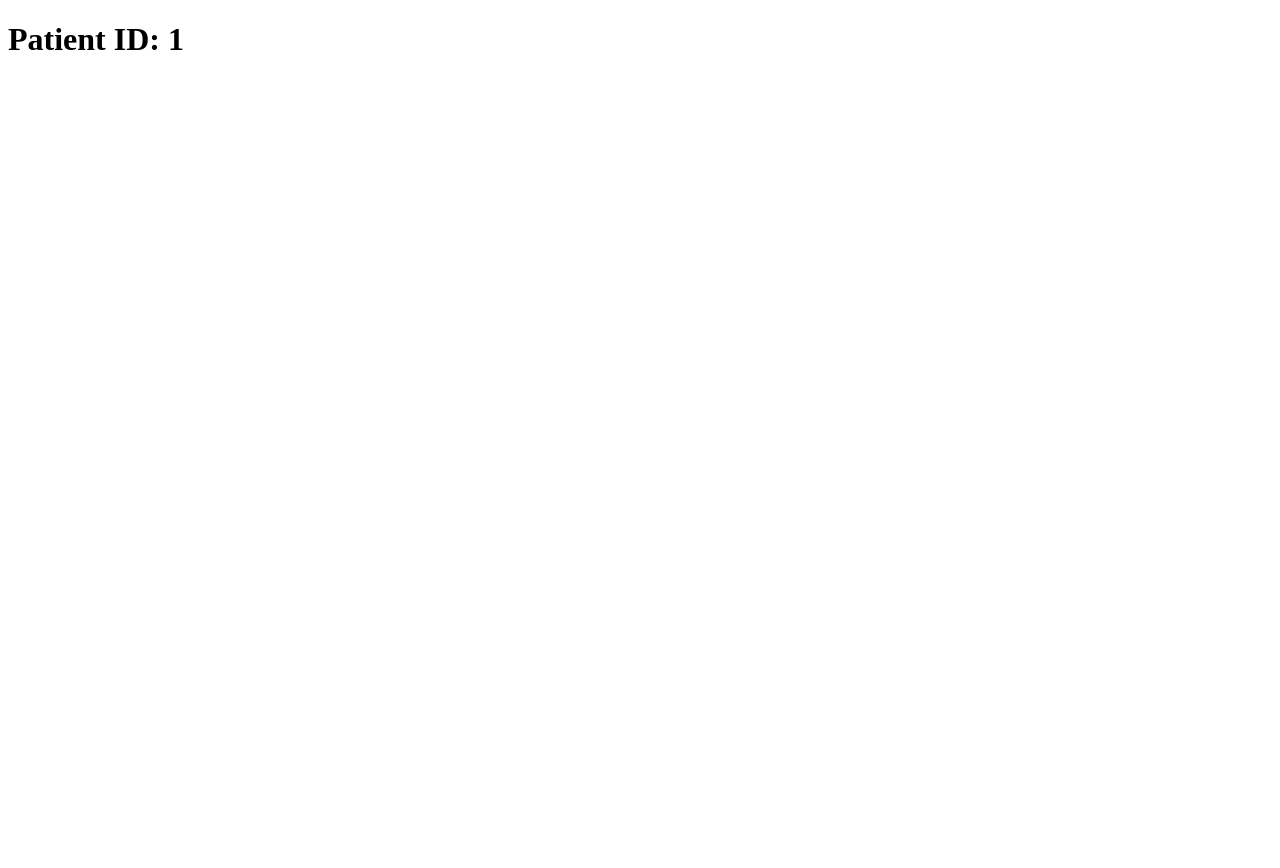
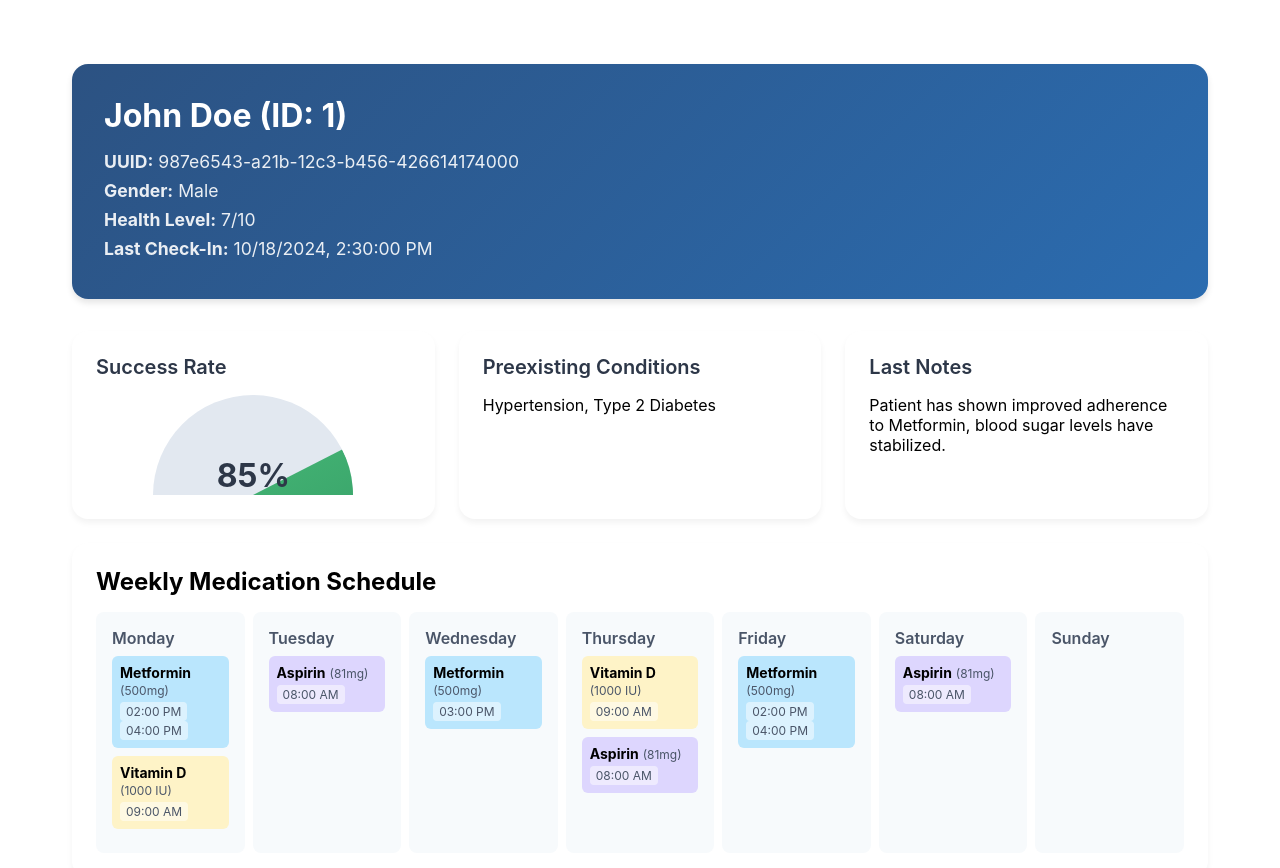
Before and after one commit to aryankeluskar/CuraRx, a SvelteKit app in the folder doctor_dashboard/: page /patient/1 in a window 1280 px wide. Shown: the top 868 px of the page. Before the commit the page ends 800 px from the top, so only its background shows below. Built offline with nearby package versions, Linux system fonts and the light colour scheme.

Commit message:
dashboard updates

```diff
--- a/doctor_dashboard/src/routes/+page.svelte
+++ b/doctor_dashboard/src/routes/+page.svelte
@@ -1,2 +1,171 @@
-<h1>Welcome to SvelteKit</h1>
-<p>Visit <a href="https://kit.svelte.dev">kit.svelte.dev</a> to read the documentation</p>
+<script>
+    let id = '';
+
+    function handleSubmit(event) {
+        event.preventDefault();
+        if (id.length === 10 && !isNaN(id)) {
+            const baseUrl = window.location.origin;
+            window.location.href = `${baseUrl}/doctorDashboard/${id}`;
+        } else {
+            alert("Please enter a valid 10-digit ID.");
+        }
+    }
+</script>
+
+<div class="container">
+    <div class="login-card">
+        <div class="header">
+            <h1>Doctor Dashboard</h1>
+            <p class="subtitle">Enter your credentials to access the system</p>
+        </div>
+
+        <form on:submit={handleSubmit} class="login-form">
+            <div class="input-group">
+                <label for="id-input">Doctor ID</label>
+                <input
+                    id="id-input"
+                    type="text"
+                    bind:value={id}
+                    maxlength="10"
+                    placeholder="Enter your 10-digit ID"
+                    pattern="\d{10}"
+                    title="Please enter a valid 10-digit ID"
+                    required
+                />
+                <span class="hint">Please enter your 10-digit identification number</span>
+            </div>
+
+            <button type="submit">
+                Access Dashboard
+                <svg xmlns="http://www.w3.org/2000/svg" width="20" height="20" viewBox="0 0 24 24" fill="none" stroke="currentColor" stroke-width="2" stroke-linecap="round" stroke-linejoin="round">
+                    <path d="M5 12h14M12 5l7 7-7 7"/>
+                </svg>
+            </button>
+        </form>
+    </div>
+</div>
+
+<style>
+    :global(body) {
+        margin: 0;
+        font-family: system-ui, -apple-system, BlinkMacSystemFont, 'Segoe UI', Roboto, Oxygen, Ubuntu, Cantarell, 'Open Sans', 'Helvetica Neue', sans-serif;
+        background: linear-gradient(135deg, #f0f4f8 0%, #d9e2ec 100%);
+        min-height: 100vh;
+    }
+
+    .container {
+        min-height: 100vh;
+        display: flex;
+        align-items: center;
+        justify-content: center;
+        padding: 1rem;
+    }
+
+    .login-card {
+        background: white;
+        padding: 2.5rem;
+        border-radius: 1rem;
+        box-shadow: 0 4px 6px -1px rgba(0, 0, 0, 0.1),
+                    0 2px 4px -1px rgba(0, 0, 0, 0.06);
+        width: 100%;
+        max-width: 400px;
+    }
+
+    .header {
+        text-align: center;
+        margin-bottom: 2rem;
+    }
+
+    h1 {
+        color: #1a365d;
+        font-size: 1.875rem;
+        font-weight: 700;
+        margin: 0 0 0.5rem 0;
+    }
+
+    .subtitle {
+        color: #4a5568;
+        font-size: 0.975rem;
+        margin: 0;
+    }
+
+    .login-form {
+        display: flex;
+        flex-direction: column;
+        gap: 1.5rem;
+    }
+
+    .input-group {
+        display: flex;
+        flex-direction: column;
+        gap: 0.5rem;
+    }
+
+    label {
+        color: #2d3748;
+        font-size: 0.875rem;
+        font-weight: 500;
+    }
+
+    input {
+        padding: 0.75rem 1rem;
+        border: 2px solid #e2e8f0;
+        border-radius: 0.5rem;
+        font-size: 1rem;
+        transition: border-color 0.15s ease;
+        width: 100%;
+    }
+
+    input:focus {
+        outline: none;
+        border-color: #3182ce;
+        box-shadow: 0 0 0 3px rgba(49, 130, 206, 0.1);
+    }
+
+    .hint {
+        color: #718096;
+        font-size: 0.75rem;
+    }
+
+    button {
+        background: #3182ce;
+        color: white;
+        padding: 0.75rem 1.5rem;
+        border: none;
+        border-radius: 0.5rem;
+        font-size: 1rem;
+        font-weight: 500;
+        cursor: pointer;
+        transition: background-color 0.15s ease;
+        display: flex;
+        align-items: center;
+        justify-content: center;
+        gap: 0.5rem;
+    }
+
+    button:hover {
+        background: #2c5282;
+    }
+
+    button:active {
+        transform: translateY(1px);
+    }
+
+    button svg {
+        transition: transform 0.2s ease;
+    }
+
+    button:hover svg {
+        transform: translateX(4px);
+    }
+
+    @media (max-width: 480px) {
+        .login-card {
+            padding: 1.5rem;
+        }
+
+        h1 {
+            font-size: 1.5rem;
+        }
+    }
+</style>
--- /dev/null
+++ b/doctor_dashboard/src/routes/doctorDashboard/[id]/+page.svelte
@@ -0,0 +1,2 @@
+<h1>Welcome to SvelteKit</h1>
+<p>Visit <a href="https://kit.svelte.dev">kit.svelte.dev</a> to read the documentation</p>
--- a/doctor_dashboard/src/routes/patient/[patient_id]/+page.svelte
+++ b/doctor_dashboard/src/routes/patient/[patient_id]/+page.svelte
@@ -2,10 +2,9 @@
   import { page } from '$app/stores';
 
   // Get the patient_id from the URL
-    const patient_id = $page.params.patient_id;
+  $: patient_id = $page.params.patient_id;
 
-    let patientData =
-      {
+  let patientData = {
       "name": "John Doe",
       "uuid": "987e6543-a21b-12c3-b456-426614174000",
       "sex": "M",
@@ -18,83 +17,265 @@
           {
               "drugName": "Metformin",
               "drugNickname": "Met",
-      "drugUUID": "123e4567-e89b-12d3-a456-426614174000",
-      "start_date": "2023-01-01",
-      "end_date": "2023-12-31",
               "dosage": "500mg",
               "times": {
                   "monday": ["14:00", "16:00"],
-        "tuesday": null,
                   "wednesday": ["15:00"],
-        "thursday": null,
-        "friday": ["14:00", "16:00"],
-        "saturday": null,
-        "sunday": null
+                  "friday": ["14:00", "16:00"]
               }
           },
           {
               "drugName": "Vitamin D",
               "drugNickname": "Sunshine",
-      "drugUUID": "123e4567-e89b-12d3-a456-426614174001",
-      "start_date": "2023-03-01",
-      "end_date": "2023-09-30",
               "dosage": "1000 IU",
               "times": {
                   "monday": ["09:00"],
-        "tuesday": null,
-        "wednesday": null,
-        "thursday": ["09:00"],
-        "friday": null,
-        "saturday": null,
-        "sunday": null
+                  "thursday": ["09:00"]
               }
           },
           {
               "drugName": "Aspirin",
               "drugNickname": "Heart Helper",
-      "drugUUID": "123e4567-e89b-12d3-a456-426614174002",
-      "start_date": "2023-06-01",
-      "end_date": null,
               "dosage": "81mg",
               "times": {
-        "monday": null,
                   "tuesday": ["08:00"],
-        "wednesday": null,
                   "thursday": ["08:00"],
-        "friday": null,
-        "saturday": ["08:00"],
-        "sunday": null
+                  "saturday": ["08:00"]
               }
           }
       ]
   };
 
 
-    // You can now use this id to fetch patient data, display it, etc.
-    /**
-     * @param {any} patient_id
-     */
-    function getPatientData(patient_id) {
-      // Fetch patient data from the server
-      console.log('Fetching patient data for patient ID:', patient_id);
-      return 123;
+  const weekDays = ['Monday', 'Tuesday', 'Wednesday', 'Thursday', 'Friday', 'Saturday', 'Sunday'];
+
+  function getMedicationsForDay(day) {
+    return patientData.medication_schedule.filter(med =>
+      med.times[day.toLowerCase()] && med.times[day.toLowerCase()].length > 0
+    );
   }
 
-
-
-
+  function formatTime(time) {
+    return new Date(`1970-01-01T${time}`).toLocaleTimeString([], {
+      hour: '2-digit',
+      minute: '2-digit'
+    });
+  }
 </script>
 
-  <h1>Patient ID: {patient_id}</h1>
+<div class="patient-dashboard">
+  <div class="patient-header">
+    <h1>{patientData.name} (ID: {patient_id})</h1>
+    <p><strong>UUID:</strong> {patientData.uuid}</p>
+    <p><strong>Gender:</strong> {patientData.sex === 'M' ? 'Male' : 'Female'}</p>
+    <p><strong>Health Level:</strong> {patientData.health_level}/10</p>
+    <p><strong>Last Check-In:</strong> {new Date(patientData.last_checkin).toLocaleString()}</p>
+  </div>
 
+  <div class="patient-bento">
+    <div class="bento-box">
+      <h2>Success Rate</h2>
+      <div class="speedometer">
+        <div class="speedometer-arc">
+          <div class="speedometer-fill" style="--percentage: {patientData.success_percentage}"></div>
+        </div>
+        <div class="speedometer-value">{patientData.success_percentage}%</div>
+      </div>
+    </div>
 
+    <div class="bento-box">
+      <h2>Preexisting Conditions</h2>
+      <p>{patientData.preexisting_conditions}</p>
+    </div>
 
-  <!-- Example where you might fetch patient details -->
-  <!--
-  {#await fetchPatientData(patient_id) then patient}
-    <p>Name: {patient.name}</p>
-    <p>Age: {patient.age}</p>
-  {:catch error}
-    <p>Error loading patient data: {error.message}</p>
-  {/await}
-  -->
+    <div class="bento-box">
+      <h2>Last Notes</h2>
+      <p>{patientData.last_set_of_notes}</p>
+    </div>
+
+    <div class="medication-calendar">
+      <h2>Weekly Medication Schedule</h2>
+      <div class="calendar-grid">
+        {#each weekDays as day}
+          <div class="calendar-day">
+            <h3>{day}</h3>
+            {#each getMedicationsForDay(day) as med}
+              <div class="medication-pill" style="--pill-color: {med.drugName === 'Metformin' ? '#bae6fd' : med.drugName === 'Vitamin D' ? '#fef3c7' : '#ddd6fe'}">
+                <strong>{med.drugName}</strong>
+                <span class="dosage">({med.dosage})</span>
+                <div class="medication-time">
+                  {#each med.times[day.toLowerCase()] as time}
+                    <span>{formatTime(time)}</span>
+                  {/each}
+                </div>
+              </div>
+            {/each}
+          </div>
+        {/each}
+      </div>
+    </div>
+  </div>
+</div>
+
+<style>
+  :global(*) {
+    margin: 0;
+    padding: 0;
+    box-sizing: border-box;
+    font-family: 'Inter', system-ui, -apple-system, sans-serif;
+  }
+
+  .patient-dashboard {
+    max-width: 1200px;
+    margin: 2rem auto;
+    padding: 2rem;
+  }
+
+  .patient-header {
+    background: linear-gradient(135deg, #2c5282, #2b6cb0);
+    padding: 2rem;
+    border-radius: 16px;
+    margin-bottom: 2rem;
+    color: white;
+    box-shadow: 0 4px 6px rgba(0, 0, 0, 0.1);
+  }
+
+  .patient-header h1 {
+    font-size: 2rem;
+    font-weight: 700;
+    margin-bottom: 1rem;
+  }
+
+  .patient-header p {
+    opacity: 0.9;
+    margin-bottom: 0.5rem;
+    font-size: 1.1rem;
+  }
+
+  .patient-bento {
+    display: grid;
+    grid-template-columns: repeat(auto-fit, minmax(300px, 1fr));
+    gap: 1.5rem;
+  }
+
+  .bento-box {
+    background: white;
+    padding: 1.5rem;
+    border-radius: 16px;
+    box-shadow: 0 4px 6px rgba(0, 0, 0, 0.05);
+    transition: transform 0.2s;
+  }
+
+  .bento-box:hover {
+    transform: translateY(-2px);
+  }
+
+  .bento-box h2 {
+    color: #2d3748;
+    font-size: 1.25rem;
+    font-weight: 600;
+    margin-bottom: 1rem;
+  }
+
+  /* Speedometer styles */
+  .speedometer {
+    position: relative;
+    width: 200px;
+    height: 100px;
+    margin: 0 auto;
+    overflow: hidden;
+  }
+
+  .speedometer-arc {
+    position: relative;
+    width: 200px;
+    height: 100px;
+    background: #e2e8f0;
+    border-radius: 100px 100px 0 0;
+  }
+
+  .speedometer-fill {
+    position: absolute;
+    width: 200px;
+    height: 100px;
+    background: linear-gradient(90deg, #48bb78, #38a169);
+    border-radius: 100px 100px 0 0;
+    clip-path: polygon(50% 100%, 50% 0, 100% 0, 100% 100%);
+    transform-origin: center bottom;
+    transform: rotate(calc((var(--percentage) - 50) * 1.8deg));
+    transition: transform 0.5s ease-out;
+  }
+
+  .speedometer-value {
+    position: absolute;
+    bottom: 0;
+    left: 50%;
+    transform: translateX(-50%);
+    font-size: 2rem;
+    font-weight: 700;
+    color: #2d3748;
+  }
+
+  /* Calendar styles */
+  .medication-calendar {
+    background: white;
+    border-radius: 16px;
+    padding: 1.5rem;
+    grid-column: 1 / -1;
+    box-shadow: 0 4px 6px rgba(0, 0, 0, 0.05);
+  }
+
+  .calendar-grid {
+    display: grid;
+    grid-template-columns: repeat(7, 1fr);
+    gap: 0.5rem;
+    margin-top: 1rem;
+  }
+
+  .calendar-day {
+    background: #f7fafc;
+    padding: 1rem;
+    border-radius: 8px;
+    min-height: 120px;
+  }
+
+  .calendar-day h3 {
+    font-size: 1rem;
+    font-weight: 600;
+    margin-bottom: 0.5rem;
+    color: #4a5568;
+  }
+
+  .medication-pill {
+    background: var(--pill-color, #ebf4ff);
+    padding: 0.5rem;
+    border-radius: 6px;
+    margin-bottom: 0.5rem;
+    font-size: 0.875rem;
+    transition: transform 0.2s;
+  }
+
+  .medication-pill:hover {
+    transform: translateY(-1px);
+    box-shadow: 0 2px 4px rgba(0, 0, 0, 0.05);
+  }
+
+  .medication-pill .dosage {
+    color: #4a5568;
+    font-size: 0.75rem;
+  }
+
+  .medication-time {
+    color: #4a5568;
+    font-size: 0.75rem;
+    margin-top: 0.25rem;
+  }
+
+  .medication-time span {
+    display: inline-block;
+    background: rgba(255, 255, 255, 0.5);
+    padding: 0.125rem 0.375rem;
+    border-radius: 4px;
+    margin-right: 0.25rem;
+  }
+</style>
```
Lines whose indentation alone changed are shown as unchanged.
